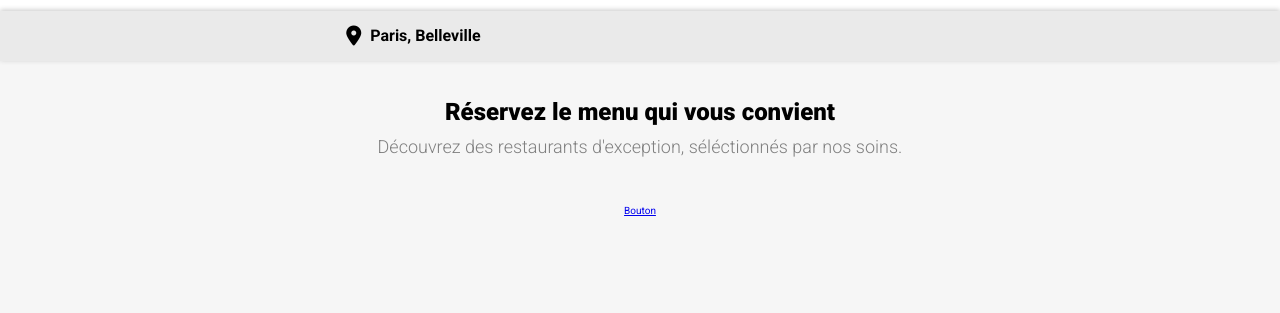
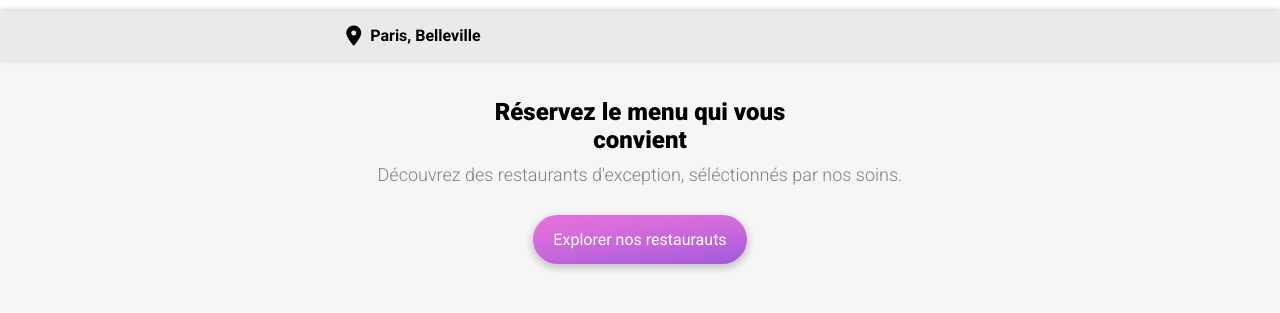
Before and after one commit to MecyDev/CyrilMechain_3_15042021, a website: page index.html in a window 1280 px wide. Shown: the part 53-366 px from the top of the page. Drawn offline with Linux system fonts and the light colour scheme; a web font is replaced by a local one.

Commit message:
bouton principal realisation termine

```diff
--- a/index.html
+++ b/index.html
@@ -32,7 +32,7 @@
         <p class="offer__discover">
           Découvrez des restaurants d'exception, séléctionnés par nos soins.
         </p>
-        <a href="#" class="btn">Bouton</a>
+        <a href="#" class="btn">Explorer nos restaurauts</a>
       </div>
     </section>
   </body>
--- /dev/null
+++ b/sass/composants/btn.scss
@@ -0,0 +1,9 @@
+.btn {
+  background: linear-gradient(173deg, #e571da, 60%, #9f5adc);
+  color: white;
+  padding: 15px 20px;
+  text-decoration: none;
+  font-size: 1.6rem;
+  border-radius: 30px;
+  box-shadow: 0 3px 6px 2px #cbcbcb;
+}
--- a/sass/composants/offer.scss
+++ b/sass/composants/offer.scss
@@ -6,7 +6,6 @@
 }
 
 .offer {
-  width: 90%;
   height: 214px;
   margin: auto;
   text-align: center;
@@ -23,6 +22,6 @@
     font-size: 1.8rem;
     color: grey;
     margin-top: 10px;
-    margin-bottom: 48px;
+    margin-bottom: 45px;
   }
 }
--- a/sass/main.scss
+++ b/sass/main.scss
@@ -5,3 +5,4 @@
 @import "./layout/header";
 @import "./composants/localisation.scss";
 @import "./composants/offer.scss";
+@import "./composants/btn.scss";
```
Also changed, not shown: public/css/style.css, 1 other file.
